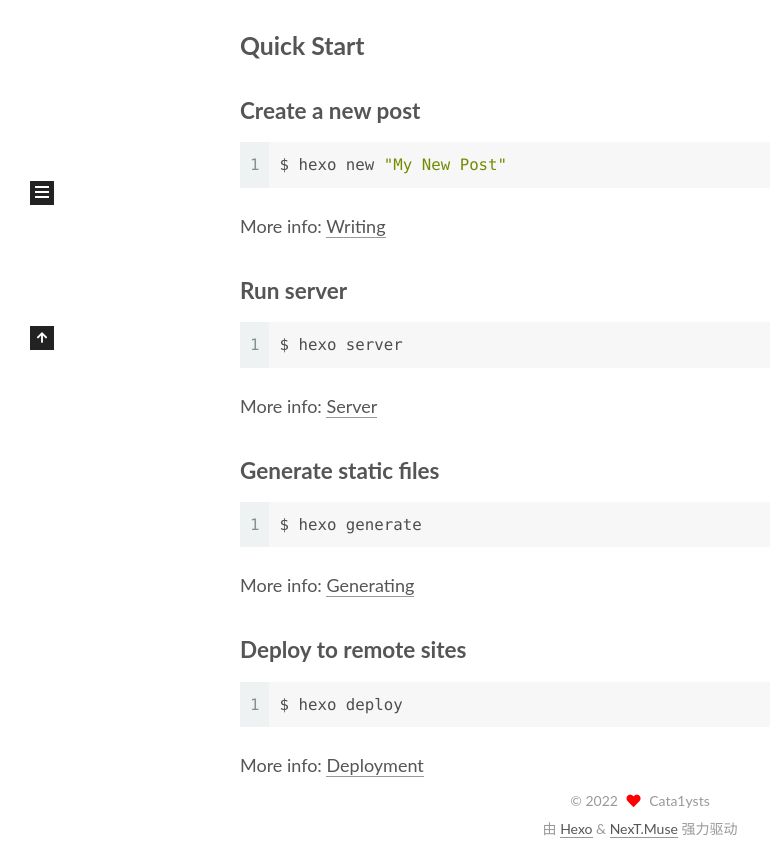
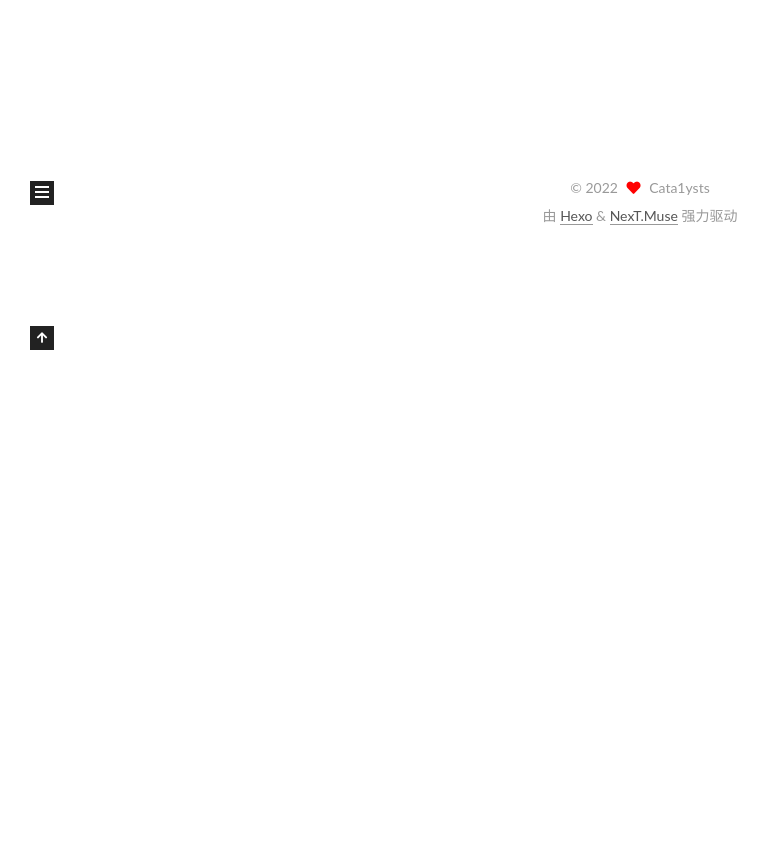
Before and after one commit to Cata1ysts/Cata1ysts.github.io, a plain HTML site: page index.html in a window 1280 px wide. Shown: the part 550-1413 px from the top of the page, without its empty margins (0-770 px from the left). After the commit the page ends 800 px from the top, so only its background shows below. Drawn offline with Linux system fonts and the light colour scheme.

Commit message:
Site updated: 2022-08-11 20:04:41

```diff
--- a/index.html
+++ b/index.html
@@ -174,7 +174,7 @@
               <span class="post-meta-item-text">发表于</span>
 
 
-              <time title="创建时间：2022-08-11 15:09:09 / 修改时间：19:59:43" itemprop="dateCreated datePublished" datetime="2022-08-11T15:09:09+08:00">2022-08-11</time>
+              <time title="创建时间：2022-08-11 15:09:09 / 修改时间：20:03:59" itemprop="dateCreated datePublished" datetime="2022-08-11T15:09:09+08:00">2022-08-11</time>
             </span>
 
 
@@ -189,18 +189,6 @@
 
 
           <p>密码学大彩笔Catalysts（qwq）的第一篇博客，主要是练习一下博客怎么写（太菜了连博客都不会写，赶紧来个大手子教教我吧</p>
-<h2 id="Quick-Start"><a href="#Quick-Start" class="headerlink" title="Quick Start"></a>Quick Start</h2><h3 id="Create-a-new-post"><a href="#Create-a-new-post" class="headerlink" title="Create a new post"></a>Create a new post</h3><figure class="highlight bash"><table><tr><td class="gutter"><pre><span class="line">1</span><br></pre></td><td class="code"><pre><span class="line">$ hexo new <span class="string">&quot;My New Post&quot;</span></span><br></pre></td></tr></table></figure>
-
-<p>More info: <a target="_blank" rel="noopener" href="https://hexo.io/docs/writing.html">Writing</a></p>
-<h3 id="Run-server"><a href="#Run-server" class="headerlink" title="Run server"></a>Run server</h3><figure class="highlight bash"><table><tr><td class="gutter"><pre><span class="line">1</span><br></pre></td><td class="code"><pre><span class="line">$ hexo server</span><br></pre></td></tr></table></figure>
-
-<p>More info: <a target="_blank" rel="noopener" href="https://hexo.io/docs/server.html">Server</a></p>
-<h3 id="Generate-static-files"><a href="#Generate-static-files" class="headerlink" title="Generate static files"></a>Generate static files</h3><figure class="highlight bash"><table><tr><td class="gutter"><pre><span class="line">1</span><br></pre></td><td class="code"><pre><span class="line">$ hexo generate</span><br></pre></td></tr></table></figure>
-
-<p>More info: <a target="_blank" rel="noopener" href="https://hexo.io/docs/generating.html">Generating</a></p>
-<h3 id="Deploy-to-remote-sites"><a href="#Deploy-to-remote-sites" class="headerlink" title="Deploy to remote sites"></a>Deploy to remote sites</h3><figure class="highlight bash"><table><tr><td class="gutter"><pre><span class="line">1</span><br></pre></td><td class="code"><pre><span class="line">$ hexo deploy</span><br></pre></td></tr></table></figure>
-
-<p>More info: <a target="_blank" rel="noopener" href="https://hexo.io/docs/one-command-deployment.html">Deployment</a></p>
 
 
     </div>
```
Also changed, not shown: 2022/08/11/hello-world/index.html (+4 -17 lines).
